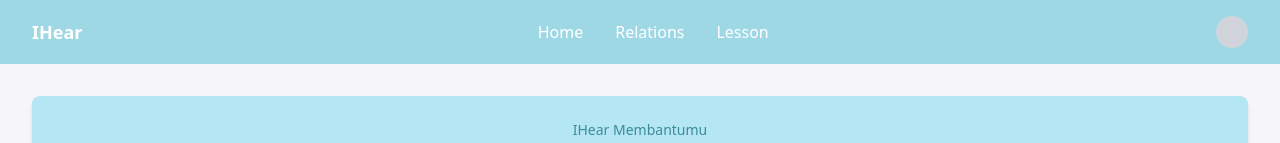
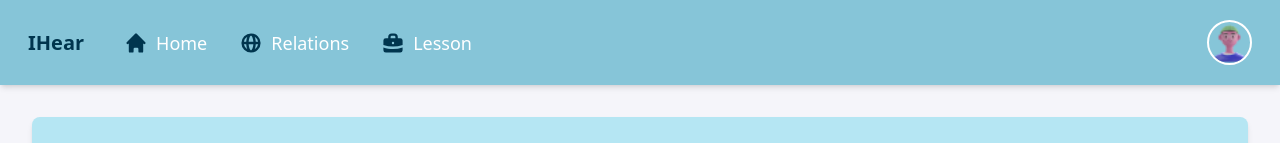
Before and after one commit to protingihear/webihear, a Next.js app: page /home in a window 1280 px wide. Shown: the top 143 px of the page. Built offline with nearby package versions, Linux system fonts and the light colour scheme.

Commit message:
penyesuaian navbar di lesson, home, profile page/ build card section lesson

```diff
--- a/src/app/home/page.jsx
+++ b/src/app/home/page.jsx
@@ -1,5 +1,87 @@
 "use client";
 import { useState } from "react";
+import { HomeIcon, GlobeAltIcon, BriefcaseIcon, PencilIcon } from "@heroicons/react/solid";
+
+{/* NAVBAR */}
+export function Navbar({ profilePic }) {
+  const [isDropdownOpen, setIsDropdownOpen] = useState(false);
+
+  const toggleDropdown = () => {
+    setIsDropdownOpen(!isDropdownOpen);
+  };
+
+  const handleLogout = () => {
+    localStorage.removeItem("userId");
+    window.location.href = "/signin"; // Redirect to sign-in page
+  };
+
+  return (
+    <nav className="bg-[#86c5d8] py-5 px-7 shadow-md flex items-center justify-between">
+      {/* Logo Section */}
+      <a className="text-xl font-bold text-[#00354e] flex items-center mr-10" href="#">
+        IHear
+      </a>
+
+      {/* Navigation Links */}
+      <div className="hidden md:flex space-x-8">
+        {/* Home Link */}
+        <a
+          href="/home"
+          className="text-lg text-white flex items-center"
+        >
+          <HomeIcon className="h-6 w-6 text-[#00354e] mr-2" />
+          Home
+        </a>
+
+        {/* Relations Link */}
+        <a
+          href="/relation"
+          className="text-lg text-white flex items-center"
+        >
+          <GlobeAltIcon className="h-6 w-6 text-[#00354e] mr-2" />
+          Relations
+        </a>
+
+        {/* Lesson Link */}
+        <a
+          href="/lessson"
+          className="text-lg text-white flex items-center"
+        >
+          <BriefcaseIcon className="h-6 w-6 text-[#00354e] mr-2" />
+          Lesson
+        </a>
+      </div>
+
+      {/* Profile Section */}
+      <div className="relative ml-auto">
+        <img
+          id="profile-pic"
+          src={profilePic || "/assets/images/imgProfile.png"} // Fallback to default if profilePic is not available
+          alt="Profile"
+          className="rounded-full border-2 border-white w-[45px] h-[45px] cursor-pointer"
+          onClick={toggleDropdown}
+        />
+
+        {isDropdownOpen && (
+          <div className="absolute right-0 mt-2 bg-white shadow-lg rounded-md py-2 w-40">
+            <a
+              href="/profile"
+              className="block px-4 py-2 text-sm text-gray-700 hover:bg-gray-100"
+            >
+              Settings
+            </a>
+            <button
+              onClick={handleLogout}
+              className="block w-full text-left px-4 py-2 text-sm text-gray-700 hover:bg-gray-100"
+            >
+              Logout
+            </button>
+          </div>
+        )}
+      </div>
+    </nav>
+  );
+}
 
 export default function HomePage() {
   const [currentPage, setCurrentPage] = useState(1);
@@ -34,35 +116,12 @@ export default function HomePage() {
   const indexOfLastItem = currentPage * itemsPerPage;
   const indexOfFirstItem = indexOfLastItem - itemsPerPage;
   const currentNewsItems = newsItems.slice(indexOfFirstItem, indexOfLastItem);
+  const [profilePic, setProfilePic] = useState("");
 
   return (
     <div className="bg-[#F5F5FA] min-h-screen font-sans">
       {/* Navbar */}
-      <div className="bg-[#9FD8E5] sticky top-0 z-10 py-4">
-        <nav className="flex items-center justify-between px-8 max-w-7xl mx-auto">
-          <div className="flex items-center text-white font-bold text-lg">
-            <span className="mr-2">IHear</span>
-          </div>
-          <ul className="flex gap-8">
-            <li>
-              <a href="#home" className="text-white hover:underline">
-                Home
-              </a>
-            </li>
-            <li>
-              <a href="#relations" className="text-white hover:underline">
-                Relations
-              </a>
-            </li>
-            <li>
-              <a href="#lesson" className="text-white hover:underline">
-                Lesson
-              </a>
-            </li>
-          </ul>
-          <div className="w-8 h-8 bg-gray-300 rounded-full"></div>
-        </nav>
-      </div>
+      <Navbar profilePic={profilePic} />
 
       {/* Hero Section */}
       <div className="mt-8 px-8 max-w-7xl mx-auto">
--- a/src/app/lessson/page.jsx
+++ b/src/app/lessson/page.jsx
@@ -1,7 +1,108 @@
-import React from "react";
+"use client";
+import React, { useEffect, useState } from "react";
 import Head from "next/head";
+import { HomeIcon, GlobeAltIcon, BriefcaseIcon, PencilIcon } from "@heroicons/react/solid";
+
+{/* NAVBAR */}
+export function Navbar({ profilePic }) {
+  const [isDropdownOpen, setIsDropdownOpen] = useState(false);
+
+  const toggleDropdown = () => {
+    setIsDropdownOpen(!isDropdownOpen);
+  };
+
+  const handleLogout = () => {
+    localStorage.removeItem("userId");
+    window.location.href = "/signin"; // Redirect to sign-in page
+  };
+
+  return (
+    <nav className="bg-[#86c5d8] py-5 px-7 shadow-md flex items-center justify-between">
+      {/* Logo Section */}
+      <a className="text-xl font-bold text-[#00354e] flex items-center mr-10" href="#">
+        IHear
+      </a>
+
+      {/* Navigation Links */}
+      <div className="hidden md:flex space-x-8">
+        {/* Home Link */}
+        <a
+          href="/home"
+          className="text-lg text-white flex items-center"
+        >
+          <HomeIcon className="h-6 w-6 text-[#00354e] mr-2" />
+          Home
+        </a>
+
+        {/* Relations Link */}
+        <a
+          href="/relation"
+          className="text-lg text-white flex items-center"
+        >
+          <GlobeAltIcon className="h-6 w-6 text-[#00354e] mr-2" />
+          Relations
+        </a>
+
+        {/* Lesson Link */}
+        <a
+          href="/lessson"
+          className="text-lg text-white flex items-center"
+        >
+          <BriefcaseIcon className="h-6 w-6 text-[#00354e] mr-2" />
+          Lesson
+        </a>
+      </div>
+
+      {/* Profile Section */}
+      <div className="relative ml-auto">
+        <img
+          id="profile-pic"
+          src={profilePic || "/assets/images/imgProfile.png"} // Fallback to default if profilePic is not available
+          alt="Profile"
+          className="rounded-full border-2 border-white w-[45px] h-[45px] cursor-pointer"
+          onClick={toggleDropdown}
+        />
+
+        {isDropdownOpen && (
+          <div className="absolute right-0 mt-2 bg-white shadow-lg rounded-md py-2 w-40">
+            <a
+              href="/profile"
+              className="block px-4 py-2 text-sm text-gray-700 hover:bg-gray-100"
+            >
+              Settings
+            </a>
+            <button
+              onClick={handleLogout}
+              className="block w-full text-left px-4 py-2 text-sm text-gray-700 hover:bg-gray-100"
+            >
+              Logout
+            </button>
+          </div>
+        )}
+      </div>
+    </nav>
+  );
+}
 
 export default function LessonPage() {
+  const [categories, setCategories] = useState([]);
+  const [profilePic, setProfilePic] = useState("");
+  // Fetch categories dari API
+  useEffect(() => {
+    const fetchCategories = async () => {
+      try {
+        const response = await fetch("http://localhost:3000/categories"); // Ganti dengan URL API Anda
+        const data = await response.json();
+        setCategories(data);
+      } catch (error) {
+        console.error("Error fetching categories:", error);
+      }
+    };
+
+    fetchCategories();
+  }, []);
+
+
   return (
     <>
       {/* Metadata */}
@@ -14,53 +115,25 @@ export default function LessonPage() {
       {/* Halaman */}
       <div className="min-h-screen bg-gray-100 font-sans">
         {/* Navbar */}
-        <nav className="bg-[#86c5d8] shadow-md py-4 px-8 flex items-center justify-between">
-          <div className="flex items-center gap-3">
-            <i className="fas fa-ear-listen text-2xl text-[#00354e]"></i>
-            <span className="font-bold text-2xl text-[#00354e]">IHear</span>
-          </div>
-          <div className="flex gap-8">
-            <a
-              href="/homepage"
-              className="text-[#00354e] text-lg flex items-center gap-2 hover:underline"
-            >
-              <i className="fas fa-home"></i> Home
-            </a>
-            <a
-              href="/relations"
-              className="text-[#00354e] text-lg flex items-center gap-2 hover:underline"
-            >
-              <i className="fas fa-globe"></i> Relations
-            </a>
-            <a
-              href="/lesson"
-              className="text-[#00354e] text-lg flex items-center gap-2 hover:underline"
-            >
-              <i className="fas fa-book"></i> Lesson
-            </a>
-          </div>
-          <div className="w-12 h-12 rounded-full border-2 border-white overflow-hidden">
-            <img
-              src="https://via.placeholder.com/40"
-              alt="Profile"
-              className="w-full h-full object-cover"
-            />
-          </div>
-        </nav>
-
+        <Navbar profilePic={profilePic} />
         {/* Container */}
         <div className="flex gap-6 p-8">
           {/* Card Section */}
           <div className="grid grid-cols-1 md:grid-cols-2 lg:grid-cols-3 gap-6 flex-grow">
-            {/* Repeated Card */}
-            {[...Array(6)].map((_, index) => (
-              <a
-                href="/lessonCourse"
-                key={index}
-                className="bg-white rounded-lg shadow-md p-4 hover:shadow-lg transition"
+            {categories.length > 0 ? (
+              categories.map((category) => (
+                <div
+                  key={category.id}
+                  onClick={() =>
+                    window.open(
+                      "https://youtu.be/arAzoJ5aFZ4?si=MSYYTi2eFlN5OrlC",
+                      "_blank"
+                    )
+                  }
+                  className="bg-white rounded-lg shadow-md p-4 hover:shadow-lg transition cursor-pointer"
                 >
                   <div className="text-gray-500 font-medium text-sm mb-2">
-                  25 Kata
+                    {category.description}
                   </div>
                   <div className="flex justify-center">
                     <img
@@ -70,13 +143,16 @@ export default function LessonPage() {
                     />
                   </div>
                   <h3 className="text-lg font-semibold text-center mb-4">
-                  Sapaan
+                    {category.name}
                   </h3>
                   <div className="bg-gray-200 rounded-full h-2 w-full">
                     <div className="bg-blue-500 h-2 rounded-full w-3/4"></div>
                   </div>
-              </a>
-            ))}
+                </div>
+              ))
+            ) : (
+              <p className="text-center text-gray-500">Loading categories...</p>
+            )}
           </div>
 
           {/* Progress Section */}
--- a/src/app/profile/page.jsx
+++ b/src/app/profile/page.jsx
@@ -46,7 +46,7 @@ export function Navbar({ profilePic }) {
       <div className="hidden md:flex space-x-8">
         {/* Home Link */}
         <a
-          href="../Kiki_HomePage_1302220020 (Terbaru)/homepage.html"
+          href="/home"
           className="text-lg text-white flex items-center"
         >
           <HomeIcon className="h-6 w-6 text-[#00354e] mr-2" />
@@ -55,7 +55,7 @@ export function Navbar({ profilePic }) {
 
         {/* Relations Link */}
         <a
-          href="../Relations/dashboardRelations.html"
+          href="/relation"
           className="text-lg text-white flex items-center"
         >
           <GlobeAltIcon className="h-6 w-6 text-[#00354e] mr-2" />
@@ -64,7 +64,7 @@ export function Navbar({ profilePic }) {
 
         {/* Lesson Link */}
         <a
-          href="../rizkykusuma_page/lesson.html"
+          href="/lessson"
           className="text-lg text-white flex items-center"
         >
           <BriefcaseIcon className="h-6 w-6 text-[#00354e] mr-2" />
```
Lines whose indentation alone changed are shown as unchanged.
